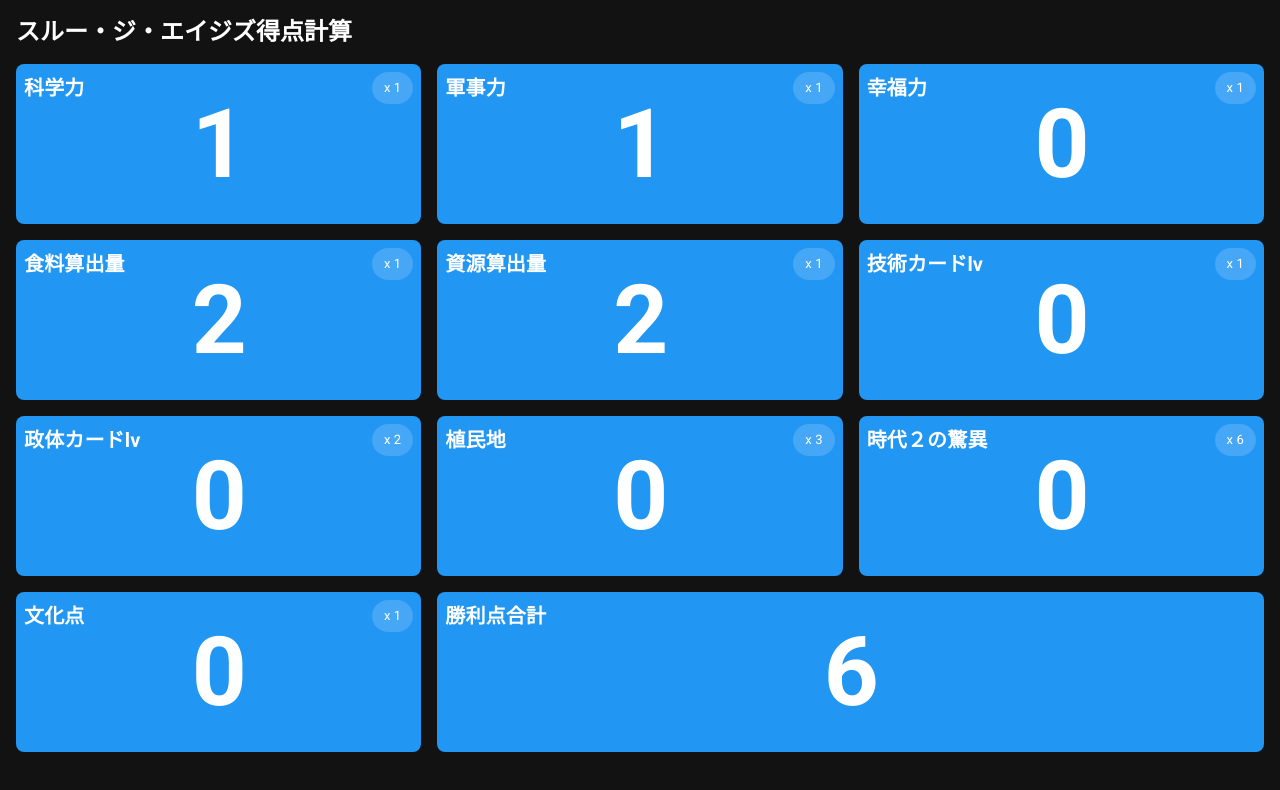
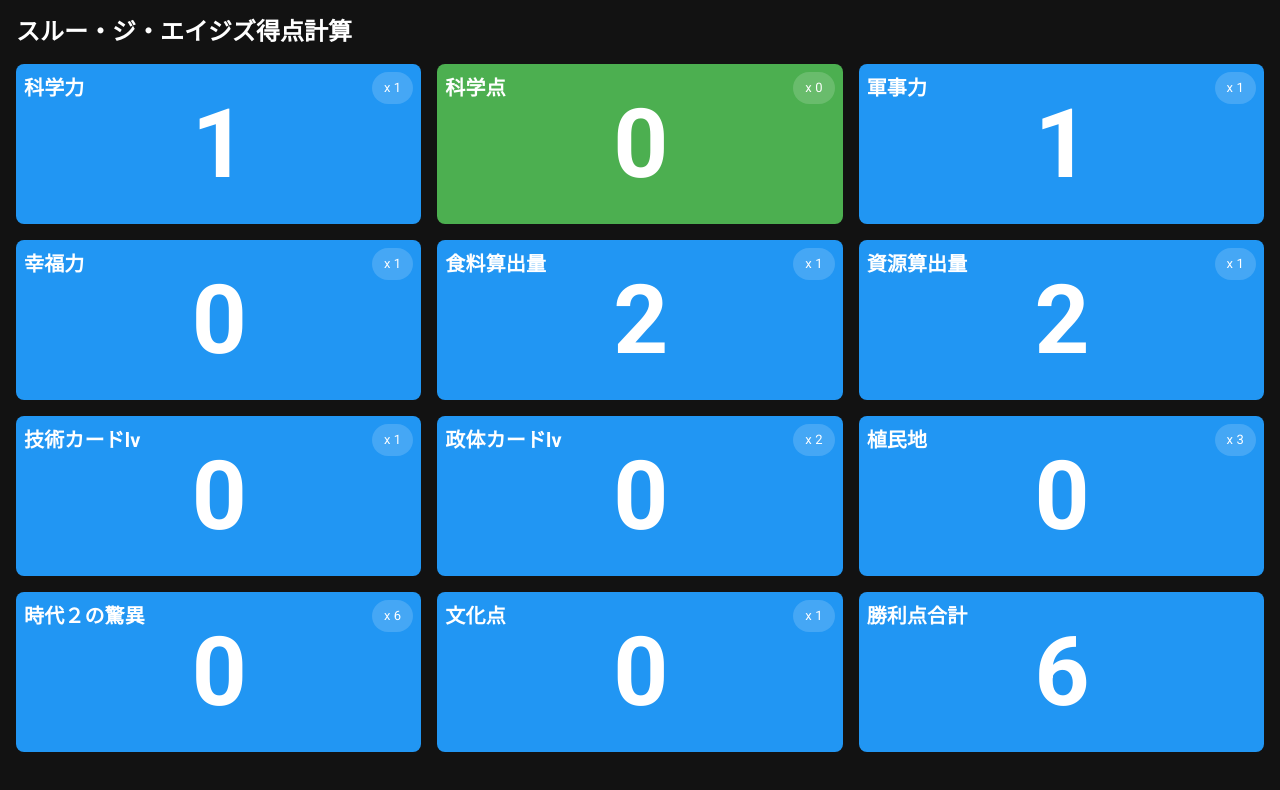
Before and after one commit to tamura2004/tth, a React (Vite) app: page / in a window 1280 px wide. Shown: the top 790 px of the page. Built offline with nearby package versions, Linux system fonts and the light colour scheme.

Commit message:
Add science point

```diff
--- a/src/components/ScoreCard.tsx
+++ b/src/components/ScoreCard.tsx
@@ -1,6 +1,7 @@
 import { Box, Chip, Grid } from "@mui/material";
-import { blue } from "@mui/material/colors";
+import { blue, green } from "@mui/material/colors";
 import { ReactNode } from "react";
+import { Category } from "../types/Category";
 
 type Props = {
   children: ReactNode;
@@ -24,7 +25,7 @@ export const ScoreCard = ({ children, label, size, addScore, chip }: Props) => {
     <Grid
       size={size}
       sx={{
-        bgcolor: blue[500],
+        bgcolor: label === Category.SciencePoint ? green[500] : blue[500],
         borderRadius: 2,
         touchAction: "none",
         p: 1,
--- a/src/components/ScorePage.tsx
+++ b/src/components/ScorePage.tsx
@@ -26,7 +26,7 @@ export const ScorePage = () => {
           </Box>
         </ScoreCard>
       ))}
-      <ScoreCard label="勝利点合計" size={8}>
+      <ScoreCard label="勝利点合計" size={4}>
         <Box sx={{ typography: "h1", fontWeight: "bold" }}>{totalScore}</Box>
       </ScoreCard>
     </Grid>
--- a/src/types/Category.ts
+++ b/src/types/Category.ts
@@ -1,5 +1,6 @@
 export const Category = {
   Science: "科学力",
+  SciencePoint: "科学点",
   Military: "軍事力",
   Happiness: "幸福力",
   FoodProduction: "食料算出量",
@@ -15,6 +16,8 @@ export type Category = (typeof Category)[keyof typeof Category];
 
 export const getScoreMultiplier = (category: Category): number => {
   switch (category) {
+    case Category.SciencePoint:
+      return 0;
     case Category.TechnologyLevel:
     case Category.Science:
     case Category.Military:
```
